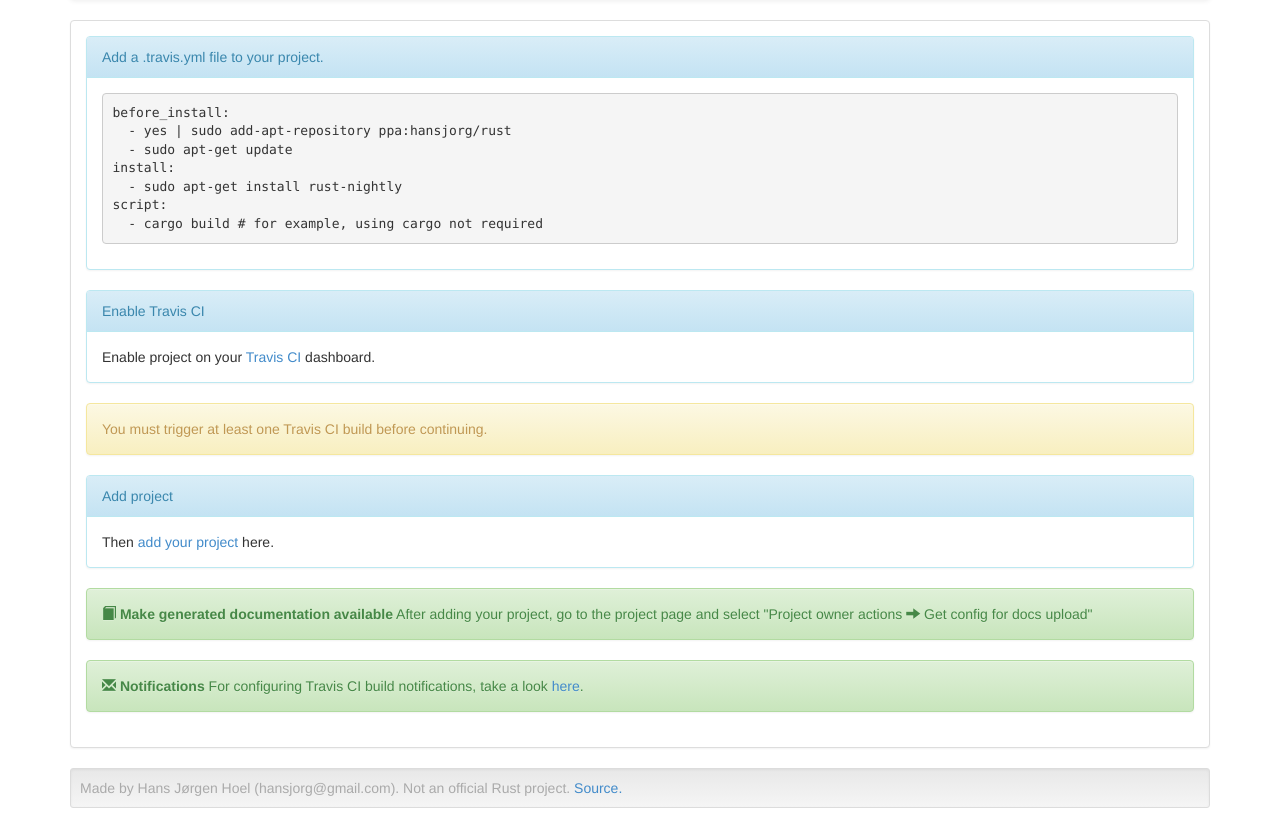
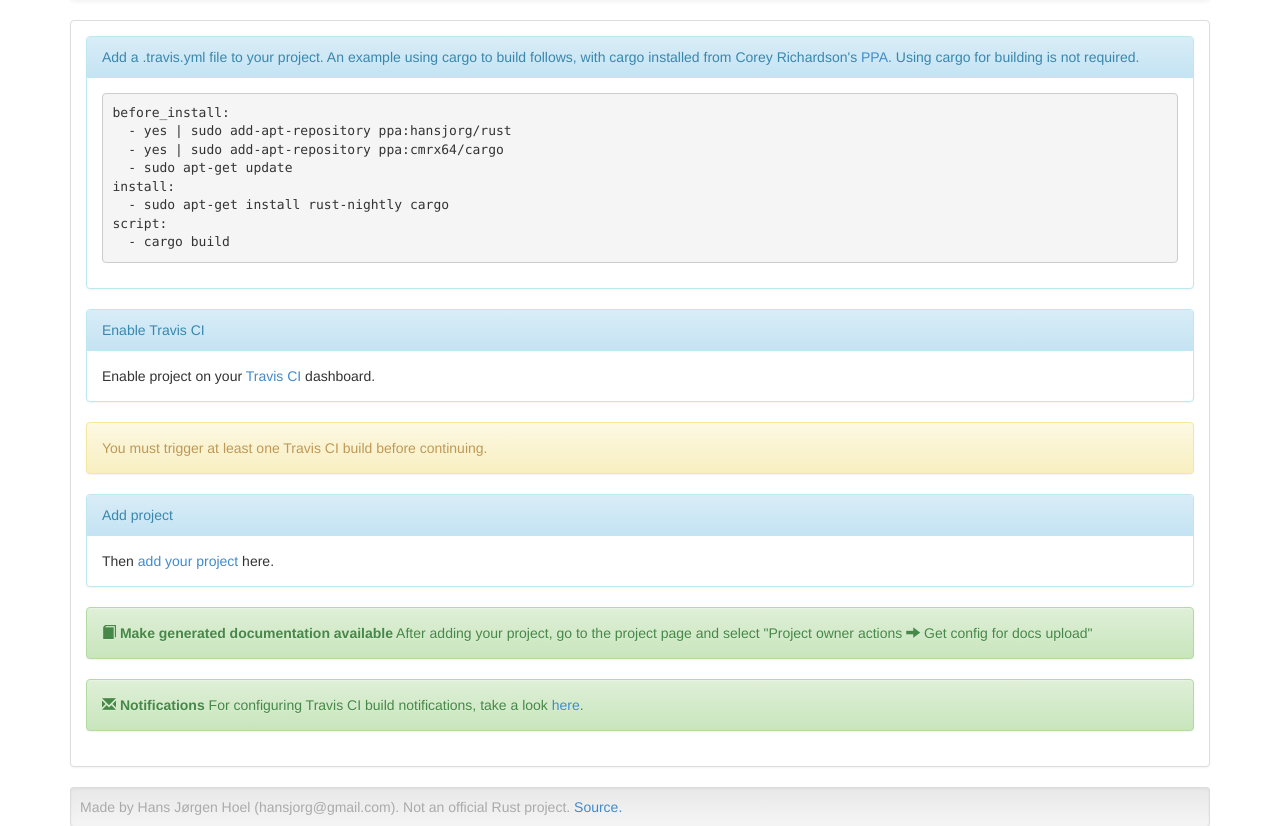
Before and after one commit to hansjorg/rust-ci, a Django app: template tpt/ppatrigger/templates/ppatrigger/help.html in a window 1280 px wide. Shown: the part 52-878 px from the top of the page. Run offline with Django 3.2, Linux system fonts and the light colour scheme; the template is opened without the code that fills it, so the values that code supplies are empty; parts of the project's set-up code (start-up, migrations or seed data) failed here and were passed over; some libraries are stand-ins or nearby versions.

Commit message:
Exapnd example to use cargo PPA

```diff
--- a/tpt/ppatrigger/templates/ppatrigger/help.html
+++ b/tpt/ppatrigger/templates/ppatrigger/help.html
@@ -8,17 +8,18 @@
 
       <div class="panel panel-info">
         <div class="panel-heading">
-          Add a .travis.yml file to your project.
+          Add a .travis.yml file to your project. An example using cargo to build follows, with cargo installed from Corey Richardson's <a href="https://launchpad.net/~cmrx64/+archive/cargo">PPA</a>. Using cargo for building is not required.
         </div>
         <div class="panel-body">
 <pre>
 before_install:
   - yes | sudo add-apt-repository ppa:hansjorg/rust
+  - yes | sudo add-apt-repository ppa:cmrx64/cargo
   - sudo apt-get update
 install:
-  - sudo apt-get install rust-nightly
+  - sudo apt-get install rust-nightly cargo
 script:
-  - cargo build # for example, using cargo not required
+  - cargo build
 </pre>
         </div>
       </div>
```
